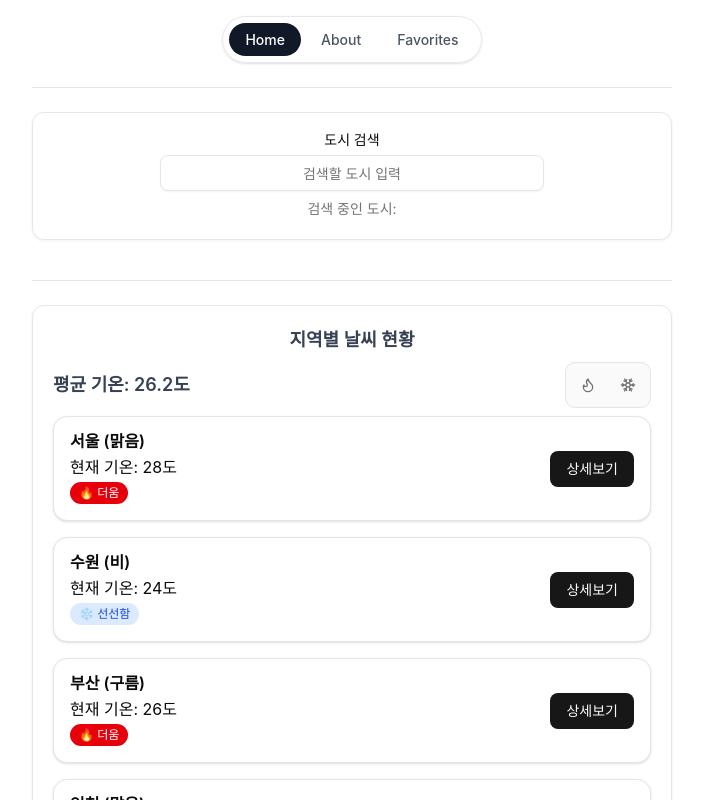
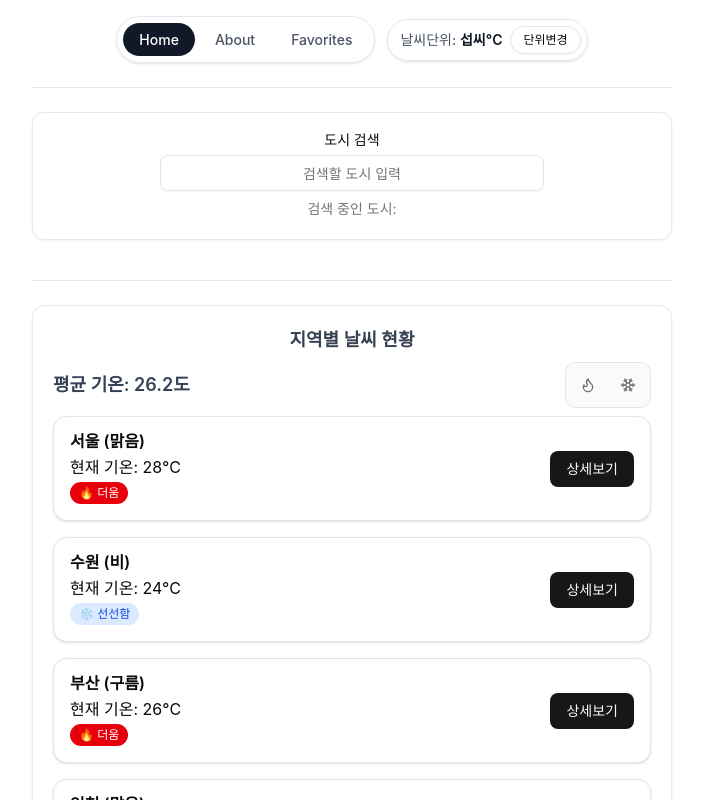
Before and after one commit to dev-somi/skala-vue, a Vue app in the folder assignment-3/: page / in a window 1280 px wide. Shown: the top 800 px of the page, without its empty margins (288-991 px from the left). Built offline with nearby package versions, Linux system fonts and the light colour scheme.

Commit message:
feat: 피니아 과제 완료 및 TODO: favorite store 추가

```diff
--- a/assignment-3/src/App.vue
+++ b/assignment-3/src/App.vue
@@ -1,14 +1,18 @@
 <script setup>
 import { RouterLink } from 'vue-router';
+import UnitToggler from '@/components/exercise/UnitToggler.vue'
 </script>
 
 <template>
   <div class="flex flex-col items-center gap-4 p-4 max-w-2xl mx-auto">
-    <nav class="flex items-center gap-1 rounded-full border border-gray-200 bg-white/80 p-1.5 shadow-sm backdrop-blur">
-      <RouterLink to="/" class="nav-link">Home</RouterLink>
-      <RouterLink to="/about" class="nav-link">About</RouterLink>
-      <RouterLink to="/favorites" class="nav-link">Favorites</RouterLink>
-    </nav>
+    <div class="flex items-center justify-center gap-3">
+      <nav class="flex items-center gap-1 rounded-full border border-gray-200 bg-white/80 p-1.5 shadow-sm backdrop-blur">
+        <RouterLink to="/" class="nav-link">Home</RouterLink>
+        <RouterLink to="/about" class="nav-link">About</RouterLink>
+        <RouterLink to="/favorites" class="nav-link">Favorites</RouterLink>
+      </nav>
+      <UnitToggler />
+    </div>
     <RouterView />
   </div>
 </template>
--- a/assignment-3/src/components/exercise/UnitToggler.vue
+++ b/assignment-3/src/components/exercise/UnitToggler.vue
@@ -1,8 +1,19 @@
 <template>
-    <p>날씨단위: {{ }}</p>
-    <button>단위변경</button>
+    <div
+        class="flex items-center gap-2 rounded-full border border-gray-200 bg-white/80 py-1.5 pl-3 pr-1.5 shadow-sm backdrop-blur">
+        <span class="text-sm font-medium text-gray-600">
+            날씨단위: <span class="font-semibold text-gray-900">{{ unitLabel }}{{ configStore.unitSymbol }}</span>
+        </span>
+        <Button @click="configStore.toggleUnit" variant="outline" size="sm"
+            class="h-7 rounded-full px-3 text-xs">단위변경</Button>
+    </div>
 </template>
 
-<sciprt setup>
-import {useConfigStore}
-</sciprt>
+<script setup>
+import { useConfigStore } from '@/stores/configStore';
+import { Button } from '@/components/ui/button'
+import { computed } from 'vue';
+
+const configStore = useConfigStore()
+const unitLabel = computed(() => (configStore.unit === 'celsius' ? '섭씨' : '화씨'))
+</script>
--- a/assignment-3/src/components/exercise/WeatherCard.vue
+++ b/assignment-3/src/components/exercise/WeatherCard.vue
@@ -4,7 +4,7 @@
     <CardHeader class="p-0 flex-1">
       <CardTitle>{{ city.name }} ({{ city.status }})</CardTitle>
       <CardContent class="p-0">
-        <p>현재 기온: {{ city.temp }}도</p>
+        <p>현재 기온: {{ displayTemp }}{{ configStore.unitSymbol }}</p>
         <Badge v-if="city.temp > 25" variant="destructive">🔥 더움</Badge>
         <Badge v-else class="bg-blue-100 text-blue-700 hover:bg-blue-100">❄️ 선선함</Badge>
       </CardContent>
@@ -14,10 +14,12 @@
 </template>
 
 <script setup>
+import { computed } from 'vue'
 import { Card, CardHeader, CardTitle, CardContent } from '@/components/ui/card'
 import { Button } from '@/components/ui/button'
 import { Badge } from '@/components/ui/badge'
 import { useRouter } from 'vue-router'
+import { useConfigStore } from '@/stores/configStore'
 
 // TODO: 즐겨찾기 별 아이콘 버튼 추가
 // 1) useWeatherStore()에서 toggleFavorite, isFavorite(또는 favoriteIds) 가져오기
@@ -26,12 +28,21 @@ import { useRouter } from 'vue-router'
 // 3) isFavorite(props.city.id) 값에 따라 아이콘/색 다르게 표시 (예: ★ / ☆)
 
 const router = useRouter()
+const configStore = useConfigStore()
 
 const props = defineProps({
   city: {
     type: Object,
     required: true
   }
+})
+
+const displayTemp = computed(() => {
+  const rawTemp = props.city.temp
+  if (configStore.unit === 'fahrenheit') {
+    return Math.round((rawTemp * 9) / 5 + 32)
+  }
+  return rawTemp
 })
 
 const emit = defineEmits(['select-card', 'click-detail'])
--- a/assignment-3/src/stores/configStore.js
+++ b/assignment-3/src/stores/configStore.js
@@ -3,9 +3,9 @@ import { ref, computed } from 'vue'
 
 export const useConfigStore = defineStore('config', () => {
   const unit = ref('celsius')
-  const unitSymbol = computed(() => (unit.value === 'celsius' ? 'C' : 'F'))
+  const unitSymbol = computed(() => (unit.value === 'celsius' ? '°C' : '°F'))
 
-  function toggleUnit(unit) {
+  function toggleUnit() {
     if (unit.value === 'celsius') {
       unit.value = 'fahrenheit'
     } else {
--- a/assignment-3/src/views/WeatherDetailView.vue
+++ b/assignment-3/src/views/WeatherDetailView.vue
@@ -1,10 +1,12 @@
 <script setup>
-import { ref, onMounted } from 'vue'
+import { ref, computed, onMounted } from 'vue'
 import { useRoute, RouterLink } from 'vue-router'
 import BaseDashboardCard from '@/components/exercise/BaseDashboardCard.vue'
 import { Separator } from '@/components/ui/separator'
+import { useConfigStore } from '@/stores/configStore'
 
 const route = useRoute()
+const configStore = useConfigStore()
 
 const mockDetailList = [
   { id: 'city_01', name: '서울', temp: 28, status: '맑음', humidity: 55, windSpeed: 2.1 },
@@ -25,6 +27,15 @@ const cityDetail = ref(null)
 onMounted(() => {
   cityDetail.value = mockDetailList.find((city) => city.id === route.params.cityId) ?? null
 })
+
+const displayTemp = computed(() => {
+  const rawTemp = cityDetail.value?.temp
+  if (rawTemp === undefined) return rawTemp
+  if (configStore.unit === 'fahrenheit') {
+    return Math.round((rawTemp * 9) / 5 + 32)
+  }
+  return rawTemp
+})
 </script>
 
 <template>
@@ -36,7 +47,7 @@ onMounted(() => {
       <p class="text-gray-500 mb-4">도시 코드: {{ cityDetail.id }}</p>
       <div class="grid grid-cols-2 gap-4 text-left">
         <p class="text-gray-700"><span class="font-medium">현재 상태</span> : {{ cityDetail.status }}</p>
-        <p class="text-gray-700"><span class="font-medium">기온</span> : {{ cityDetail.temp }}도</p>
+        <p class="text-gray-700"><span class="font-medium">기온</span> : {{ displayTemp }}{{ configStore.unitSymbol }}</p>
         <p class="text-gray-700"><span class="font-medium">습도</span> : {{ cityDetail.humidity }}%</p>
         <p class="text-gray-700"><span class="font-medium">풍속</span> : {{ cityDetail.windSpeed }}m/s</p>
       </div>
```
